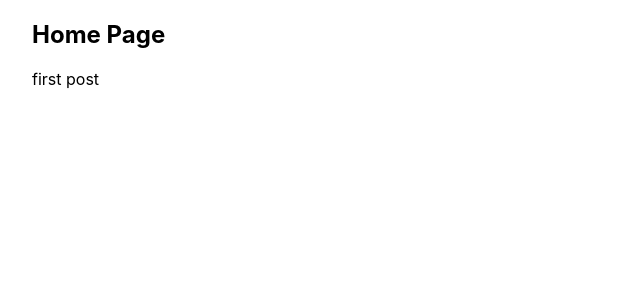
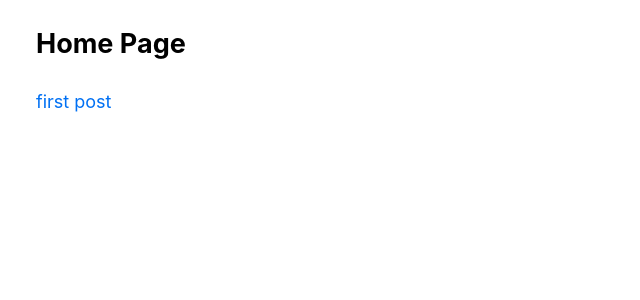
Before and after one commit to Michaelleojacob/next-tutorial-ts-tsx, a Next.js app: page / in a window 1280 px wide. Shown: the top 300 px of the page, without its empty margins (0-640 px from the left). Built offline with nearby package versions, Linux system fonts and the light colour scheme.

Commit message:
added global css

```diff
--- a/styles/globals.css
+++ b/styles/globals.css
@@ -2,17 +2,28 @@
 body {
   padding: 0;
   margin: 0;
-  font-family: -apple-system, BlinkMacSystemFont, Segoe UI, Roboto, Oxygen,
-    Ubuntu, Cantarell, Fira Sans, Droid Sans, Helvetica Neue, sans-serif;
-}
-
-a {
-  color: inherit;
-  text-decoration: none;
+  font-family: -apple-system, BlinkMacSystemFont, Segoe UI, Roboto, Oxygen, Ubuntu,
+    Cantarell, Fira Sans, Droid Sans, Helvetica Neue, sans-serif;
+  line-height: 1.6;
+  font-size: 18px;
 }
 
 * {
   box-sizing: border-box;
+}
+
+a {
+  color: #0070f3;
+  text-decoration: none;
+}
+
+a:hover {
+  text-decoration: underline;
+}
+
+img {
+  max-width: 100%;
+  display: block;
 }
 
 @media (prefers-color-scheme: dark) {
```
Also changed, not shown: 1 other file (tests, documents, lock files or other folders).
